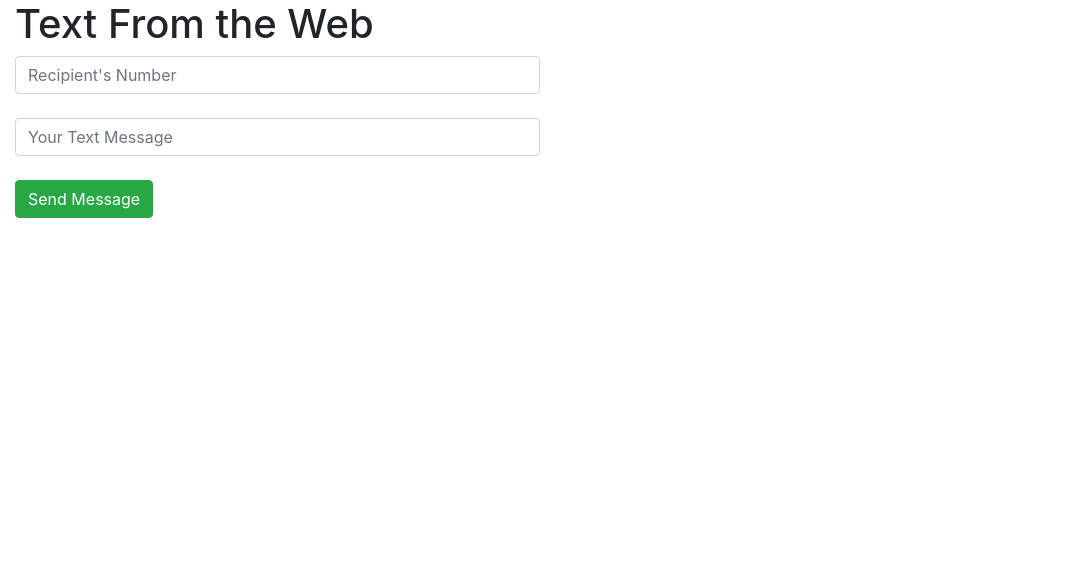
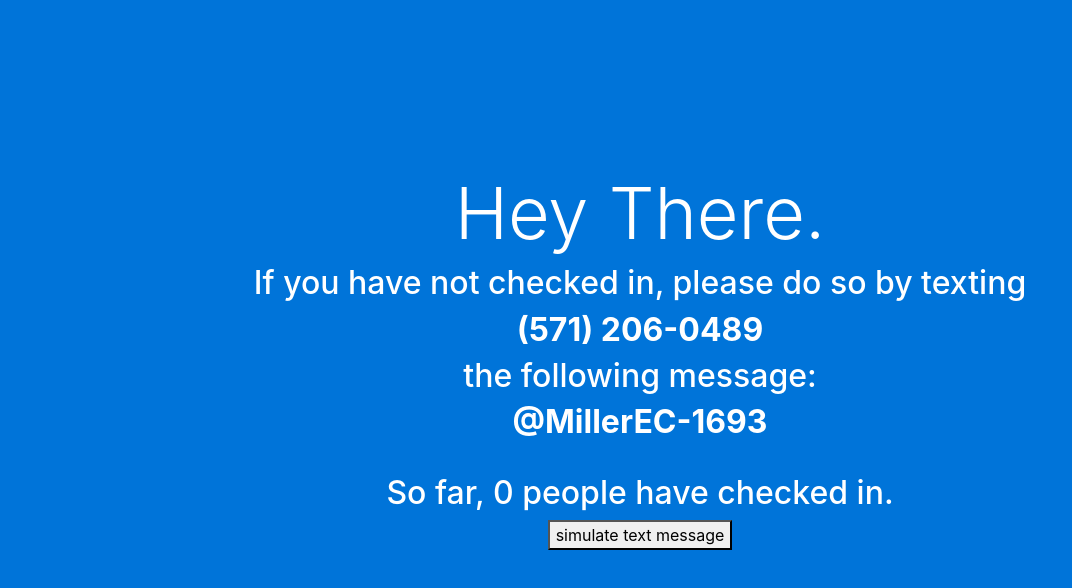
Before and after one commit to ggarnhart/textFromBrowser, a website: page index.html in a window 1280 px wide. Shown: the whole page, without its empty margins (0-1072 px from the left). Drawn offline with nearby package versions, Linux system fonts and the light colour scheme; no server answers.

Commit message:
hey nice updated the webpage styles and hopefully made the text checkin process sort of work

```diff
--- a/index.html
+++ b/index.html
@@ -6,27 +6,20 @@
     integrity="sha384-ggOyR0iXCbMQv3Xipma34MD+dH/1fQ784/j6cY/iJTQUOhcWr7x9JvoRxT2MZw1T"
     crossorigin="anonymous"
   />
+  <link rel="stylesheet" href="styles.css" />
 </head>
 <body>
-  <div class="container row">
-    <div class="col-md-6">
-      <h1>Text From the Web</h1>
-      <input
-        type="text"
-        id="phone-number"
-        class="form-control"
-        placeholder="Recipient's Number"
-      />
-      <br />
-      <input
-        type="text"
-        id="text-message"
-        class="form-control"
-        placeholder="Your Text Message"
-      />
-      <br />
-      <button id="send" class="btn btn-success">Send Message</button>
-    </div>
+  <div class="centerFlex">
+    <h1 class="lighter bigger">Hey There.</h1>
+    <h2>If you have not checked in, please do so by texting</h2>
+    <h2 class="heavier">(571) 206-0489</h2>
+    <h2>the following message:</h2>
+    <h2 class="heavier">@MillerEC-1693</h2>
+
+    <br />
+    <h2>So far, <span id="checkInCount">0</span> people have checked in.</h2>
+
+    <button onclick="postCheckin()">simulate text message</button>
   </div>
 
   <script
@@ -47,16 +40,7 @@
   <script>
     var socket = io();
 
-    $(() => {
-      $("#send").click(() => {
-        // we'll need to construct the message based on the bandwidth api
-        var message = {
-          number: $("#phone-number").val(),
-          message: $("#text-message").val()
-        };
-        postMessage(message);
-      });
-    });
+    $(() => {});
 
     function postMessage(message) {
       $.post("https://text-from-browser.herokuapp.com/messages", message);
--- a/server.js
+++ b/server.js
@@ -44,7 +44,11 @@ app.post("/callbacks", async (req, res) => {
         console.log(err);
       } else {
         console.log("made it here");
-        console.log(res.rows.includes(text));
+        res.rows.forEach(function(row) {
+          if (row.eventcode == message) {
+            io.emit("checkedIn", newCheckInCount);
+          }
+        });
       }
     });
 
--- /dev/null
+++ b/styles.css
@@ -0,0 +1,27 @@
+html,
+body {
+  background-color: #0074d9;
+  color: white;
+  font-family: -apple-system, BlinkMacSystemFont, "Segoe UI", Roboto,
+    Oxygen-Sans, Ubuntu, Cantarell, "Helvetica Neue", sans-serif !important;
+}
+
+.centerFlex {
+  display: flex;
+  flex-direction: column;
+  justify-content: center;
+  align-items: center;
+  height: 90vh;
+}
+
+.heavier {
+  font-weight: bold;
+}
+
+.lighter {
+  font-weight: 300;
+}
+
+.bigger {
+  font-size: 4.5rem;
+}
```
